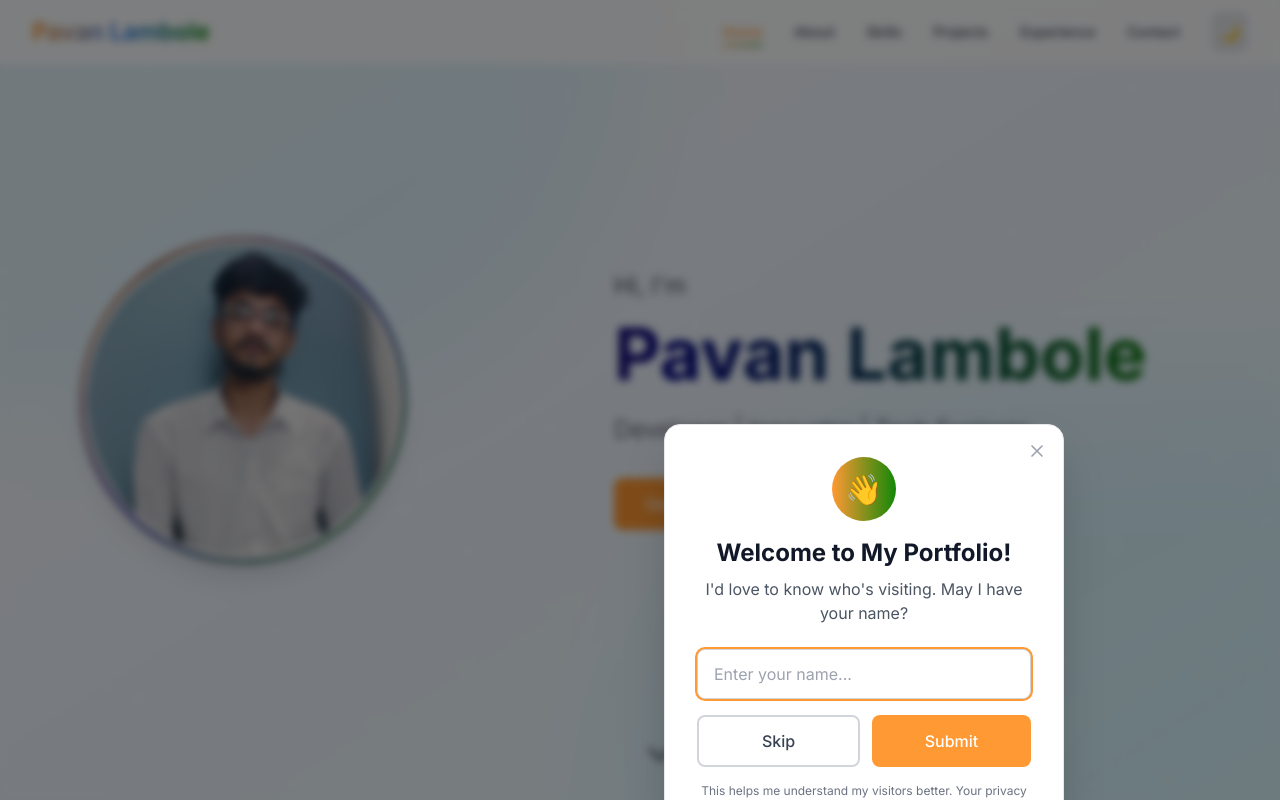
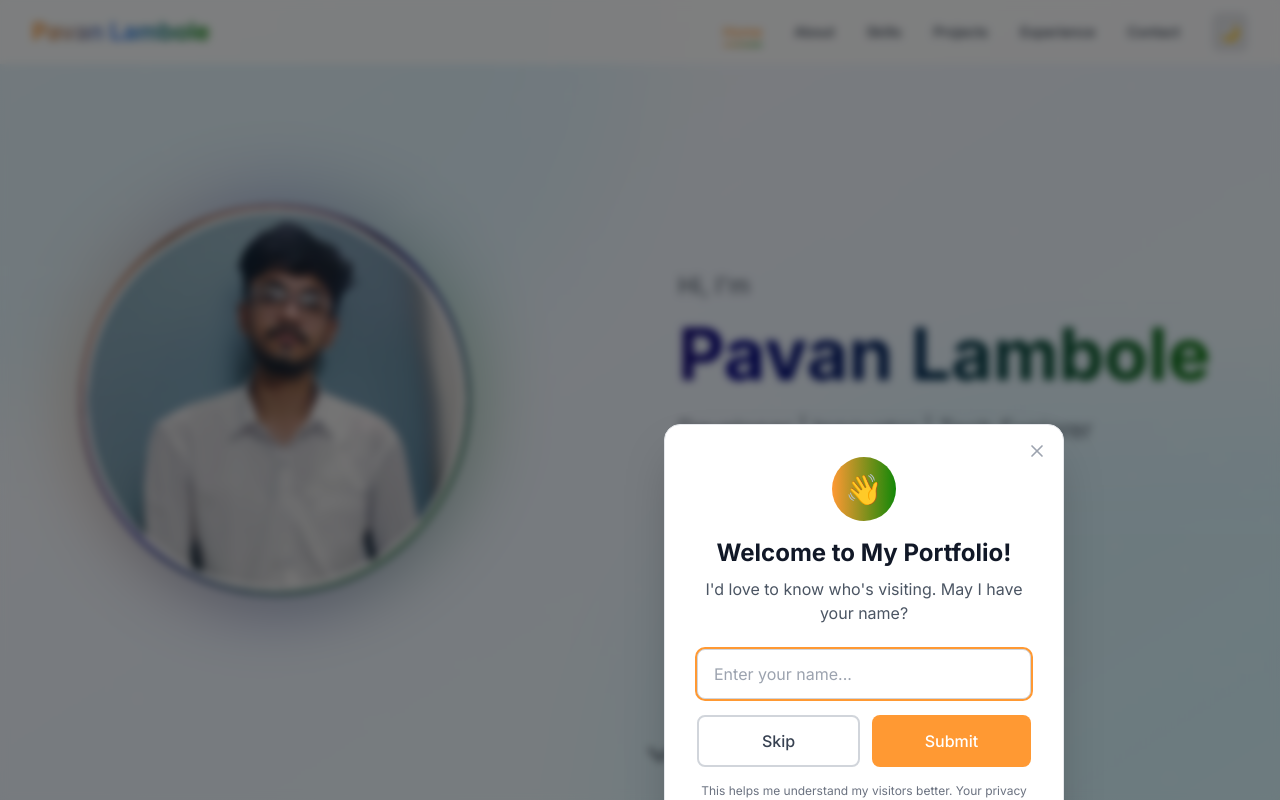
Before and after one commit to PawanLambole/Pavan_lambole_Portfolio, a React (Vite) app: page / in a window 1280 px wide. Shown: the top 800 px of the page. Built offline with nearby package versions, Linux system fonts and the light colour scheme.

Commit message:
style: add shadow to profile, increase size, boost meteor frequency

```diff
--- a/src/components/Hero.tsx
+++ b/src/components/Hero.tsx
@@ -40,16 +40,16 @@ const Hero = () => {
             className="flex-shrink-0 order-1 md:order-1 mr-0 md:mr-12 lg:mr-20 md:ml-8 lg:ml-16"
           >
             <div className="relative group">
-              {/* Subtle glow effect on hover */}
-              <div className="absolute -inset-1 bg-gradient-to-r from-indian-saffron via-indian-blue to-indian-green rounded-full blur-xl opacity-0 group-hover:opacity-60 transition-opacity duration-500"></div>
+              {/* Ambient shadow glow */}
+              <div className="absolute -inset-2 bg-gradient-to-r from-indian-saffron via-indian-blue to-indian-green rounded-full blur-2xl opacity-30 group-hover:opacity-50 transition-opacity duration-500"></div>
 
-              {/* Main profile image with clean gradient border */}
+              {/* Main profile image with clean gradient border and shadow */}
               <div className="relative">
-                <div className="rounded-full bg-gradient-to-br from-indian-saffron via-indian-blue to-indian-green p-[3px] shadow-xl">
+                <div className="rounded-full bg-gradient-to-br from-indian-saffron via-indian-blue to-indian-green p-[3px] shadow-2xl shadow-gray-400/50 dark:shadow-gray-900/80">
                   <img
                     src={profileImage}
                     alt="Pavan Lambole"
-                    className="w-48 h-48 sm:w-56 sm:h-56 md:w-64 md:h-64 lg:w-80 lg:h-80 object-cover rounded-full bg-white dark:bg-gray-900"
+                    className="w-56 h-56 sm:w-64 sm:h-64 md:w-72 md:h-72 lg:w-96 lg:h-96 object-cover rounded-full bg-white dark:bg-gray-900"
                   />
                 </div>
               </div>
--- a/src/components/StarBackground.tsx
+++ b/src/components/StarBackground.tsx
@@ -107,17 +107,17 @@ const StarBackground = ({
 
     // Spawn meteors occasionally
     const spawnMeteor = () => {
-      if (meteors.length < 3 && Math.random() < 0.015) {
+      if (meteors.length < 5 && Math.random() < 0.035) {
         const meteorColors = ['255,255,255', '173,216,255', '255,230,150'];
         meteors.push({
           x: window.innerWidth * (0.7 + Math.random() * 0.3),
           y: -50,
           vx: -(3 + Math.random() * 4),
           vy: 2 + Math.random() * 3,
-          length: 40 + Math.random() * 60,
-          opacity: 0.8 + Math.random() * 0.2,
+          length: 50 + Math.random() * 70,
+          opacity: 0.9 + Math.random() * 0.1,
           life: 0,
-          maxLife: 1.5 + Math.random() * 1.5,
+          maxLife: 2 + Math.random() * 2,
           color: meteorColors[(Math.random() * meteorColors.length) | 0]
         });
       }
```
